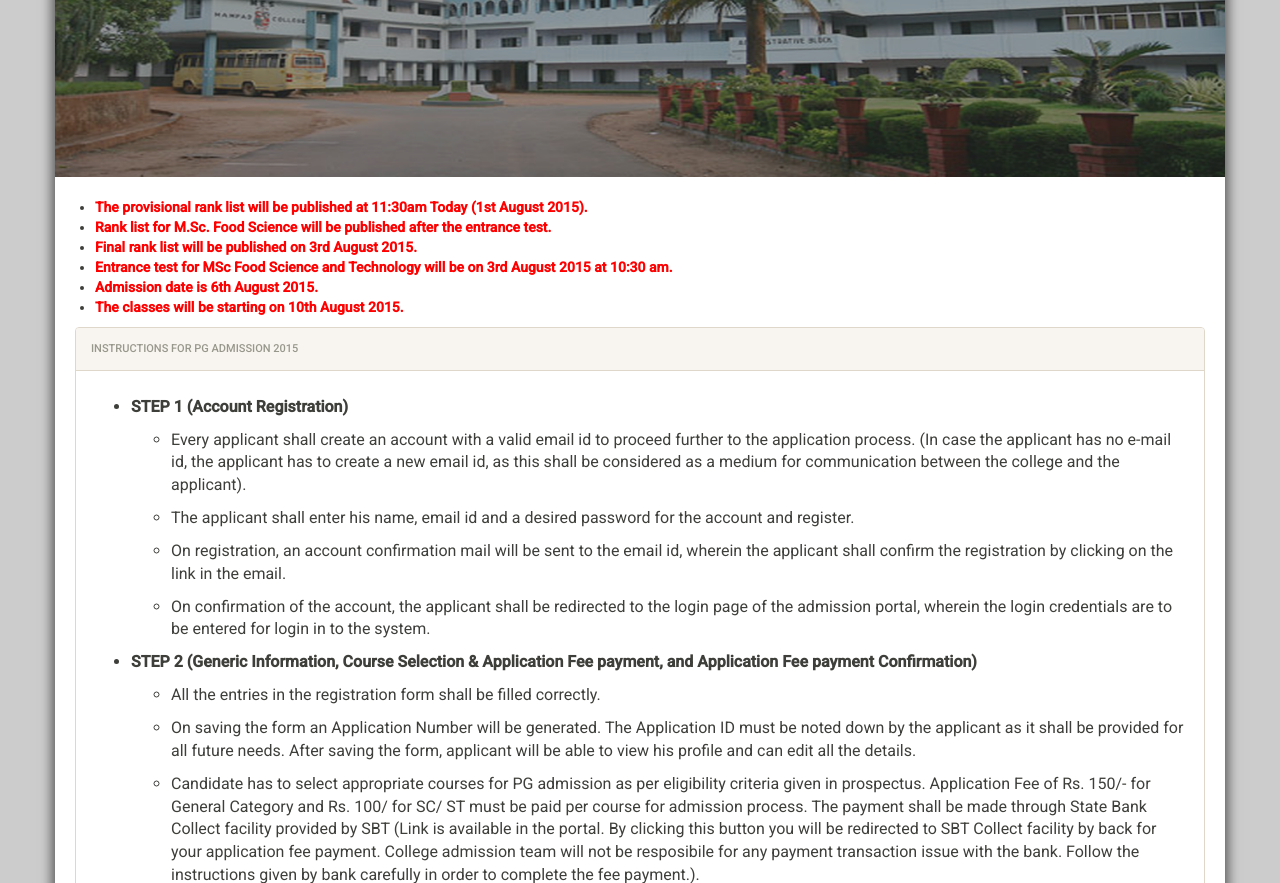
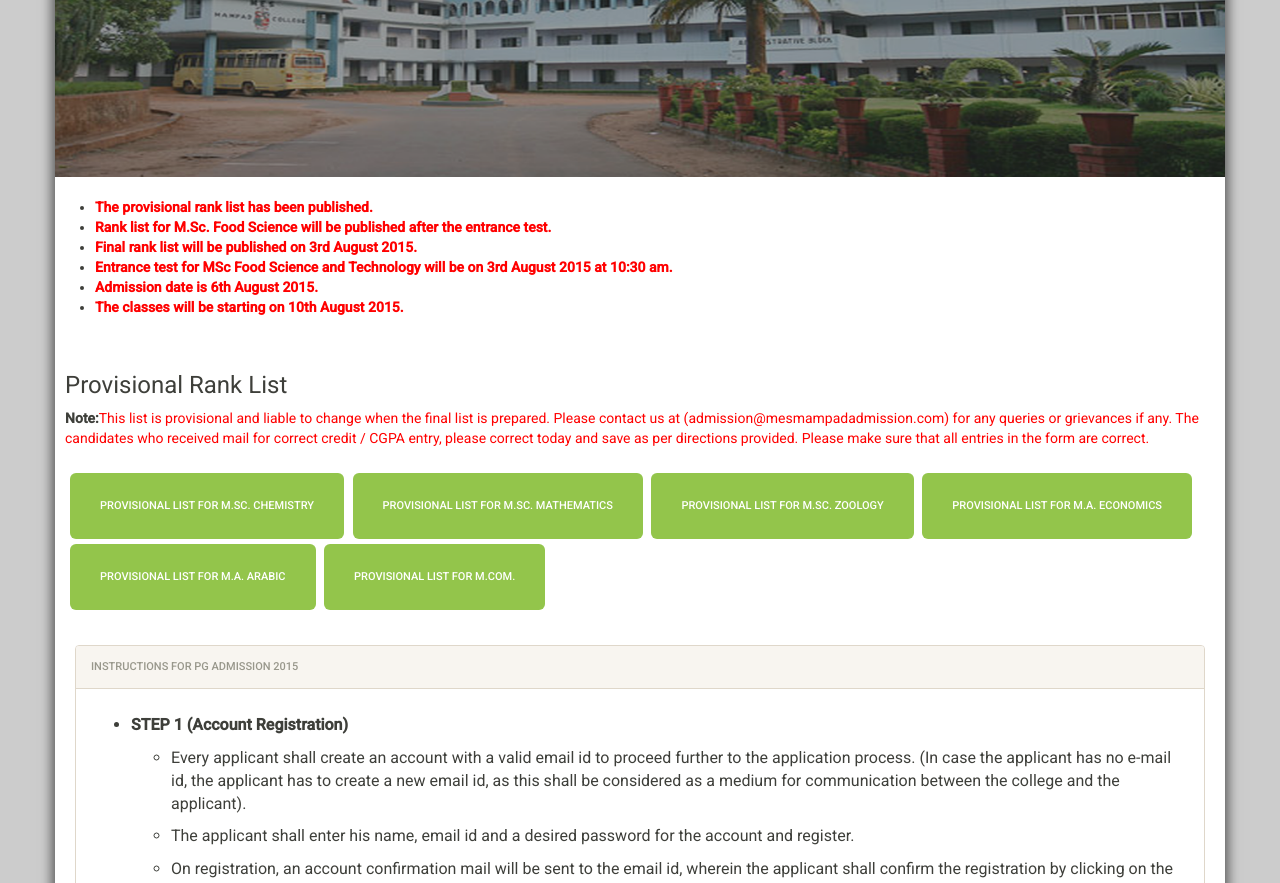
Before and after one commit to jeenamadhavan/mespg, a CakePHP app: the page made by app/View/Pages/index.ctp in a window 1280 px wide. Shown: the part 429-1312 px from the top of the page. Run offline with PHP 8.4 and a stand-in for CakePHP, Linux system fonts and the light colour scheme; the template is opened without the code that fills it, so the values that code supplies are empty; some libraries are stand-ins or nearby versions.

Commit message:
Update index.ctp

```diff
--- a/app/View/Pages/index.ctp
+++ b/app/View/Pages/index.ctp
@@ -26,13 +26,23 @@
 
 
           <ul><br>
-            <li><b><font color="red">The provisional rank list will be published at 11:30am Today (1st August 2015).</font></b></li>
+            <li><b><font color="red">The provisional rank list has been published.</font></b></li>
             <li><b><font color="red">Rank list for M.Sc. Food Science will be published after the entrance test.</font></b></li>
             <li><b><font color="red">Final rank list will be published on 3rd August 2015.</font></b></li>
             <li><b><font color="red">Entrance test for MSc Food Science and Technology will be on 3rd August 2015 at 10:30 am.</font></b></li>
             <li><b><font color="red">Admission date is 6th August 2015.</font></b></li>
             <li><b><font color="red">The classes will be starting on 10th August 2015.</font></b></li>
           </ul>
+          <div class="row" style="padding: 25px;">
+          <h3>Provisional Rank List</h3>
+            <div><b>Note:</b><font color="red">This list is provisional and liable to change when the final list is prepared.   Please contact us at (admission@mesmampadadmission.com) for any queries   or grievances if any.   The candidates who received mail for  correct credit  / CGPA entry,  please correct today and save as per directions provided.  Please make sure that all entries in the form are correct.</font></div><br>
+              <?php echo $this->Html->link(__('Provisional List for M.Sc. Chemistry'), "/pages/downloadproranklistchemistry", array('escape' => false,'class'=>'btn btn-success btn-lg','style'=>'margin-left:5px;margin-top:5px;')) ?>
+              <?php echo $this->Html->link(__('Provisional List for M.Sc. Mathematics'), "/pages/downloadproranklistmaths", array('escape' => false,'class'=>'btn btn-success btn-lg','style'=>'margin-left:5px;margin-top:5px;')) ?>
+              <?php echo $this->Html->link(__('Provisional List for M.Sc. Zoology'), "/pages/downloadproranklistzoology", array('escape' => false,'class'=>'btn btn-success btn-lg','style'=>'margin-left:5px;margin-top:5px;')) ?>
+              <?php echo $this->Html->link(__('Provisional List for M.A. Economics'), "/pages/downloadproranklisteconomics", array('escape' => false,'class'=>'btn btn-success btn-lg','style'=>'margin-left:5px;margin-top:5px;')) ?>
+              <?php echo $this->Html->link(__('Provisional List for M.A. Arabic'), "/pages/downloadproranklistarabic", array('escape' => false,'class'=>'btn btn-success btn-lg','style'=>'margin-left:5px;margin-top:5px;')) ?>
+              <?php echo $this->Html->link(__('Provisional List for M.Com.'), "/pages/downloadproranklistmcom", array('escape' => false,'class'=>'btn btn-success btn-lg','style'=>'margin-left:5px;margin-top:5px;')) ?>
+          </div>
 
           <div class="panel panel-default panel-fk">
                 <div class="panel-heading">
```
